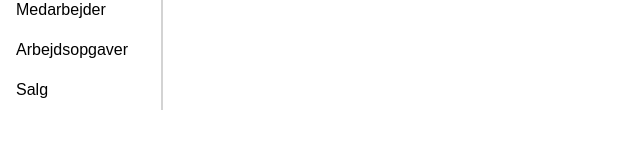
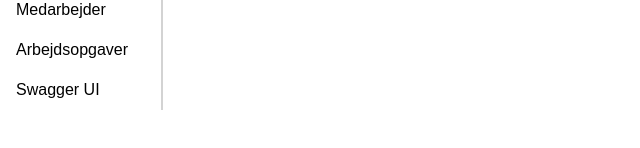
Before and after one commit to SimonBangP/KinoXPFrontend, a plain HTML site: page index.html in a window 1280 px wide. Shown: the part 250-398 px from the top of the page, 0-640 px from the left. Drawn offline with nearby package versions, Linux system fonts and the light colour scheme.

Commit message:
Små tilrettelser på Homepage

```diff
--- a/index.html
+++ b/index.html
@@ -56,7 +56,7 @@
                 <a href="/tasks" data-navigo>Arbejdsopgaver</a>
             </li>
             <li>
-                <a href="/sales" data-navigo>Salg</a>
+                <a href="/sales" data-navigo>Swagger UI</a>
             </li>
         </ul>
     </div>
```
Also changed, not shown: sites/homePage/homePage.html (+1 -1 lines).
